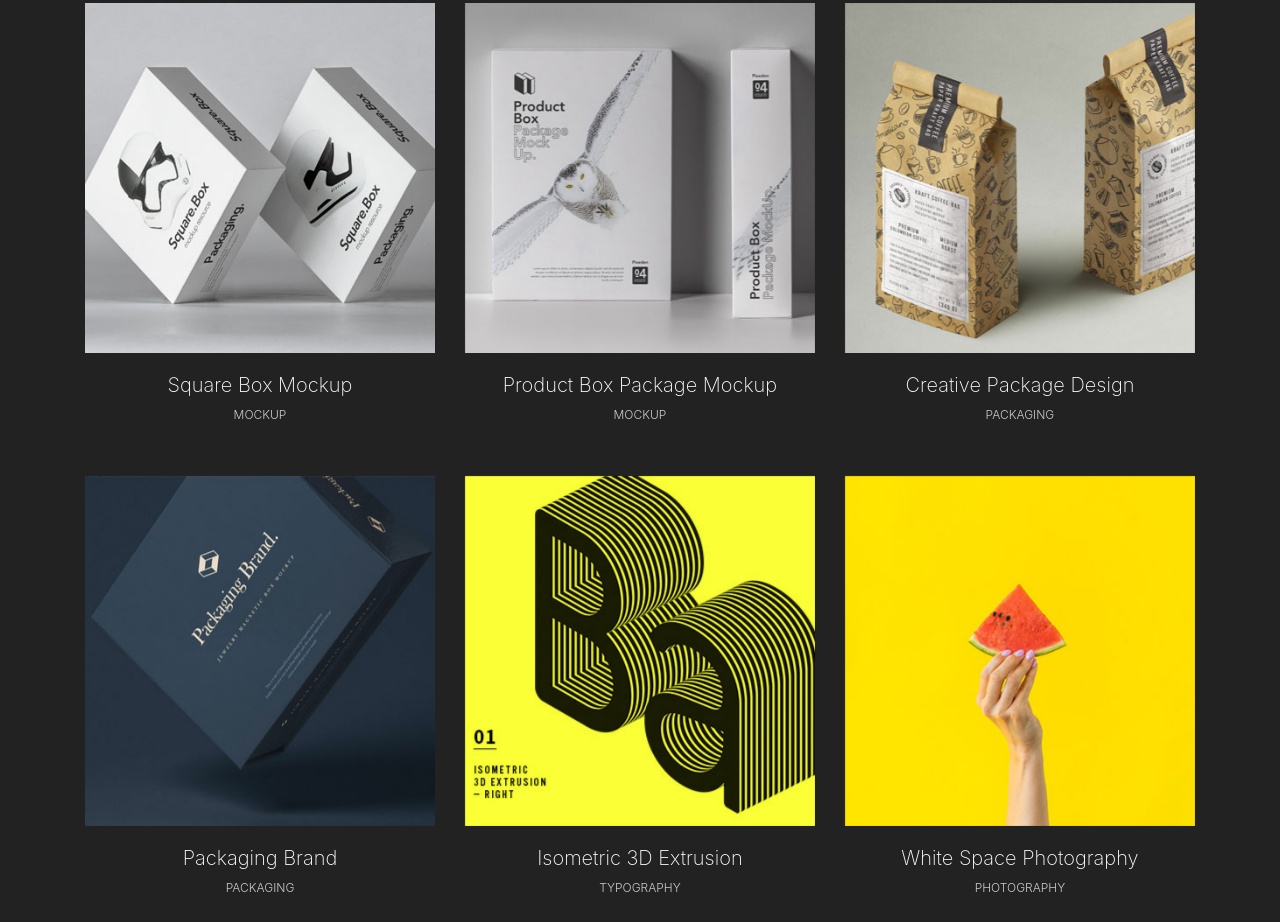
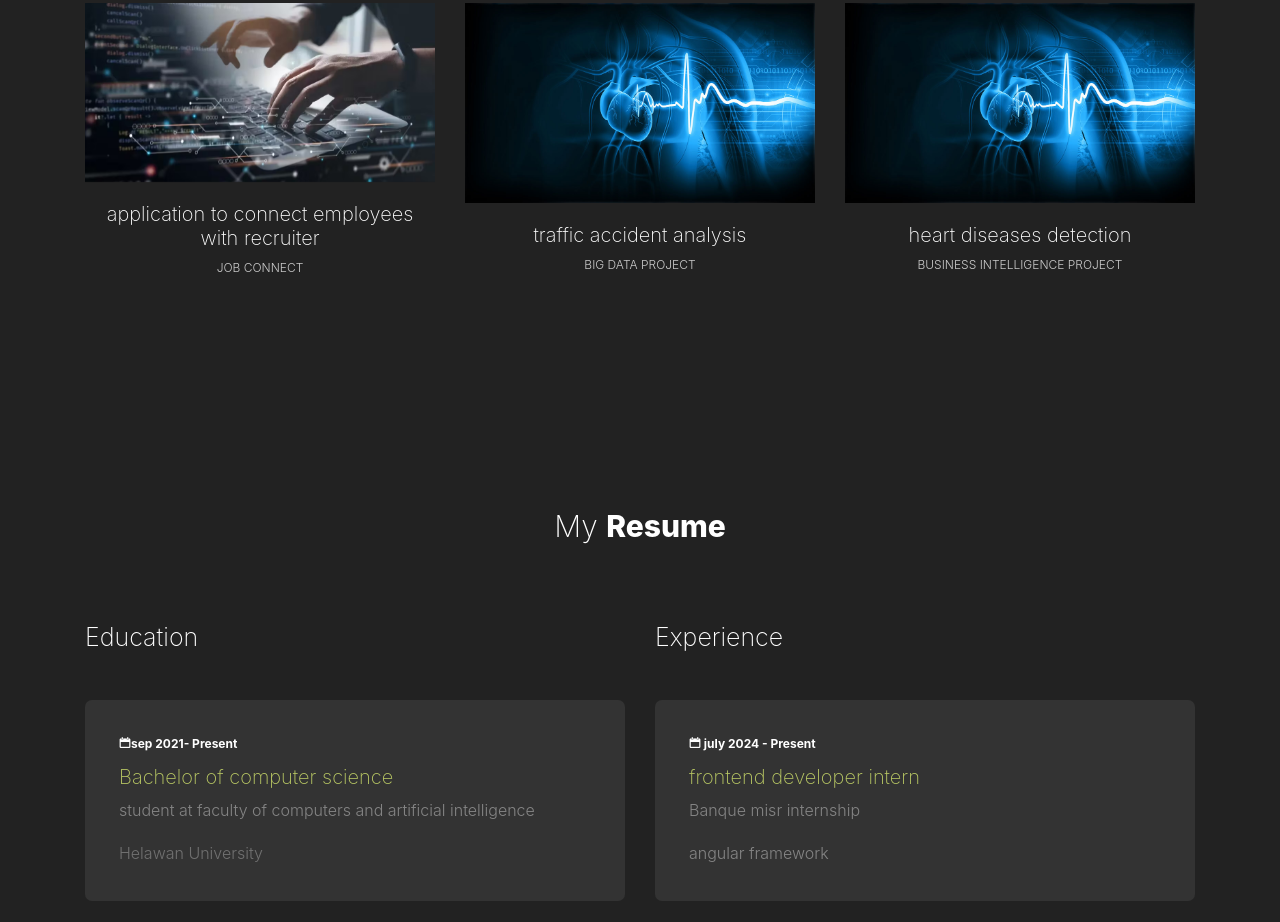
Before and after one commit to Martinayousry/my-portfolio, a plain HTML site: page index.html in a window 1280 px wide. Shown: the part 1068-1990 px from the top of the page. Drawn offline with nearby package versions, Linux system fonts and the light colour scheme; files whose address does not match are found by name.

Commit message:
change data

```diff
--- a/index.html
+++ b/index.html
@@ -98,43 +98,43 @@
 						<div class="relative">
 							<div class="thumb">
 								<div class="overlay overlay-bg"></div>
-								<img class="image img-fluid" src="images/p1.jpg" alt="">
+								<img class="image img-fluid" src="assest/652ebf73fbd9a45bcec818b7_functional_programming_44edc8e7a1.avif" alt="">
 							</div>
-							<a href="images/p1.jpg" class="img-pop-up">
+							<a href="assest/652ebf73fbd9a45bcec818b7_functional_programming_44edc8e7a1.avif" class="img-pop-up">
 								<div class="middle">
 									<div class="text align-self-center d-flex"><img src="images/preview.png" alt=""></div>
 								</div>
 							</a>
 						</div>
 						<div class="p-inner">
-							<h4>Square Box Mockup</h4>
-							<div class="cat">Mockup</div>
+							<h4>application to connect employees with recruiter</h4>
+							<div class="cat">job connect</div>
 						</div>
 					</div>
 					<div class="single-portfolio col-sm-4 all mockup">
 						<div class="relative">
 							<div class="thumb">
 								<div class="overlay overlay-bg"></div>
-								<img class="image img-fluid" src="images/p2.jpg" alt="">
+								<img class="image img-fluid" src="assest/SDD-294793891.jpg" alt="">
 							</div>
-							<a href="images/p2.jpg" class="img-pop-up">
+							<a href="assest/SDD-294793891.jpg" class="img-pop-up">
 								<div class="middle">
 									<div class="text align-self-center d-flex"><img src="images/preview.png" alt=""></div>
 								</div>
 							</a>
 						</div>
 						<div class="p-inner">
-							<h4>Product Box Package Mockup</h4>
-							<div class="cat">Mockup</div>
+							<h4>traffic accident analysis </h4>
+							<div class="cat">big Data project</div>
 						</div>
 					</div>
 					<div class="single-portfolio col-sm-4 all packaging">
 						<div class="relative">
 							<div class="thumb">
 								<div class="overlay overlay-bg"></div>
-								<img class="image img-fluid" src="images/p3.jpg" alt="">
+								<img class="image img-fluid" src="assest/SDD-294793891.jpg" alt="">
 							</div>
-							<a href="images/p3.jpg" class="img-pop-up">
+							<a href="assest/SDD-294793891.jpg" class="img-pop-up">
 								<div class="middle">
 									<div class="text align-self-center d-flex"><img src="images/preview.png" alt=""></div>
 								</div>
@@ -142,59 +142,8 @@
 
 						</div>
 						<div class="p-inner">
-							<h4>Creative Package Design</h4>
-							<div class="cat">Packaging</div>
-						</div>
-					</div>
-					<div class="single-portfolio col-sm-4 all packaging">
-						<div class="relative">
-							<div class="thumb">
-								<div class="overlay overlay-bg"></div>
-								<img class="image img-fluid" src="images/p4.jpg" alt="">
-							</div>
-							<a href="images/p4.jpg" class="img-pop-up">
-								<div class="middle">
-									<div class="text align-self-center d-flex"><img src="images/preview.png" alt=""></div>
-								</div>
-							</a>
-						</div>
-						<div class="p-inner">
-							<h4>Packaging Brand</h4>
-							<div class="cat">Packaging</div>
-						</div>
-					</div>
-					<div class="single-portfolio col-sm-4 all typography">
-						<div class="relative">
-							<div class="thumb">
-								<div class="overlay overlay-bg"></div>
-								<img class="image img-fluid" src="images/p5.jpg" alt="">
-							</div>
-							<a href="images/p5.jpg" class="img-pop-up">
-								<div class="middle">
-									<div class="text align-self-center d-flex"><img src="images/preview.png" alt=""></div>
-								</div>
-							</a>
-						</div>
-						<div class="p-inner">
-							<h4>Isometric 3D Extrusion</h4>
-							<div class="cat">Typography</div>
-						</div>
-					</div>
-					<div class="single-portfolio col-sm-4 all photography">
-						<div class="relative">
-							<div class="thumb">
-								<div class="overlay overlay-bg"></div>
-								<img class="image img-fluid" src="images/p6.jpg" alt="">
-							</div>
-							<a href="images/p6.jpg" class="img-pop-up">
-								<div class="middle">
-									<div class="text align-self-center d-flex"><img src="images/preview.png" alt=""></div>
-								</div>
-							</a>
-						</div>
-						<div class="p-inner">
-							<h4>White Space Photography</h4>
-							<div class="cat">photography</div>
+							<h4>heart diseases detection</h4>
+							<div class="cat">Business intelligence project</div>
 						</div>
 					</div>
 				</div>
@@ -215,33 +164,11 @@
 				<div class="col-md-6">
 					<h2 class="mb-5">Education</h2>
 					<div class="resume-item mb-4">
-						<span class="date"><span class="icon-calendar"></span> March 2013 - Present</span>
-						<h3>Masteral in Information Technology</h3>
-						<p>Even the all-powerful Pointing has no control about the blind texts it is an almost unorthographic.</p>
-						<span class="school">New York University</span>
+						<span class="date"><span class="icon-calendar"></span>sep 2021- Present</span>
+						<h3>Bachelor of computer science</h3>
+						<p>student at faculty of computers and artificial intelligence</p>
+						<span class="school">Helawan University</span>
 					</div>
-
-					<div class="resume-item mb-4">
-						<span class="date"><span class="icon-calendar"></span> March 2013 - Present Deacember.</span>
-						<h3>Masteral in Information Technology</h3>
-						<p>Even the all-powerful Pointing has no control about the blind texts it is an almost unorthographic.</p>
-						<span class="school">New York University</span>
-					</div>
-
-					<div class="resume-item mb-4">
-						<span class="date"><span class="icon-calendar"></span> March 2013 - Present</span>
-						<h3>Masteral in Information Technology</h3>
-						<p>Even the all-powerful Pointing has no control about the blind texts it is an almost unorthographic.</p>
-						<span class="school">New York University</span>
-					</div>
-
-					<div class="resume-item mb-4">
-						<span class="date"><span class="icon-calendar"></span> March 2013 - Present Deacember.</span>
-						<h3>Masteral in Information Technology</h3>
-						<p>Even the all-powerful Pointing has no control about the blind texts it is an almost unorthographic.</p>
-						<span class="school">New York University</span>
-					</div>
-
 				</div>
 				<div class="col-md-6">
 
@@ -249,10 +176,10 @@
 					<h2 class="mb-5">Experience</h2>
 
 					<div class="resume-item mb-4">
-						<span class="date"><span class="icon-calendar"></span> March 2013 - Present</span>
-						<h3>Lead Product Designer</h3>
-						<p>Even the all-powerful Pointing has no control about the blind texts it is an almost unorthographic.</p>
-						<span class="school">Github</span>
+						<span class="date"><span class="icon-calendar"></span> july 2024 - Present</span>
+						<h3>frontend developer intern</h3>
+						<p>Banque misr internship</p>
+						<span class="track">angular framework</span>
 					</div>
 
 					<div class="resume-item mb-4">
```
Also changed, not shown: assest/652ebf73fbd9a45bcec818b7_functional_programming_44edc8e7a1.avif (added), assest/SDD-294793891.jpg (added).
